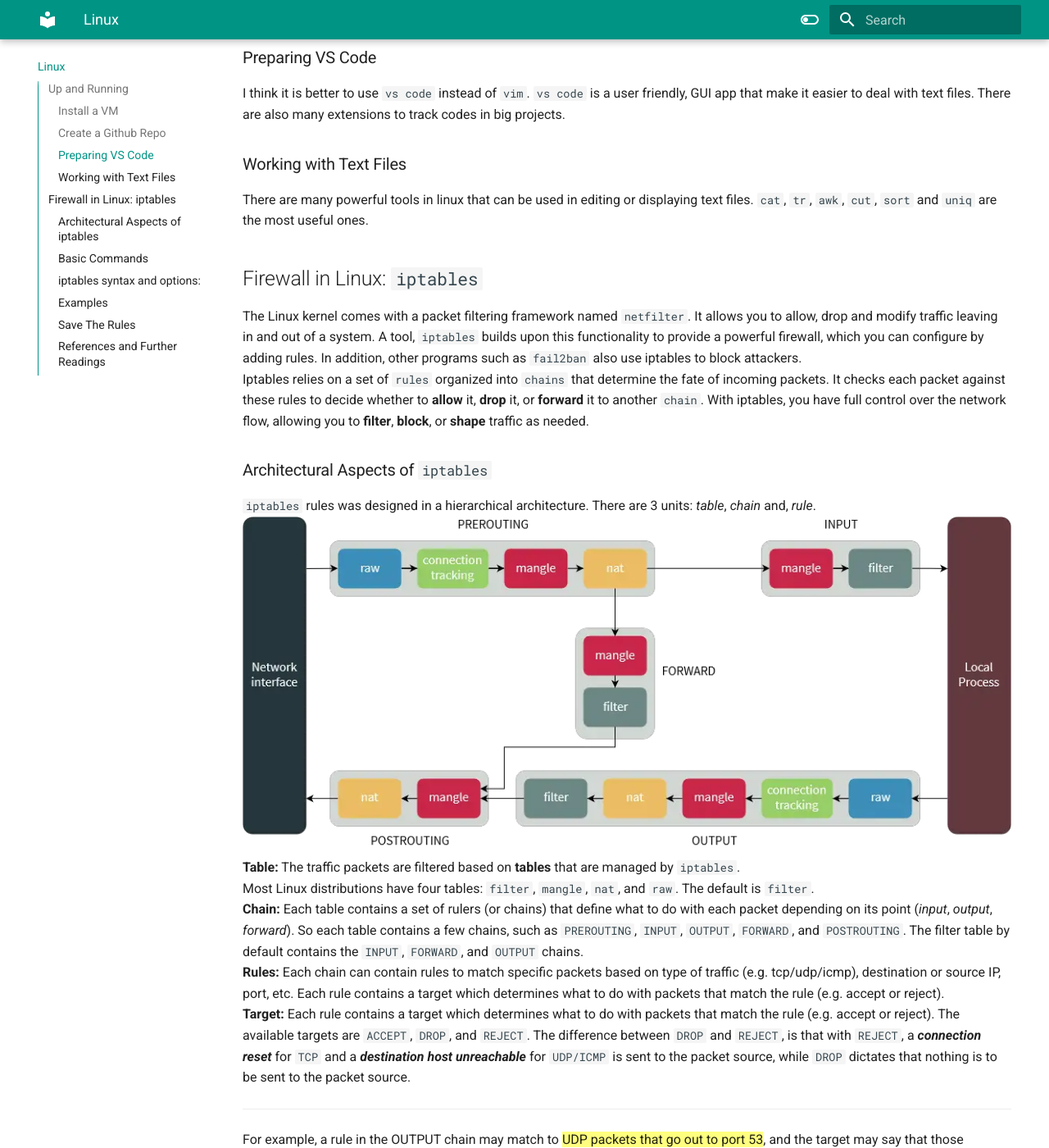
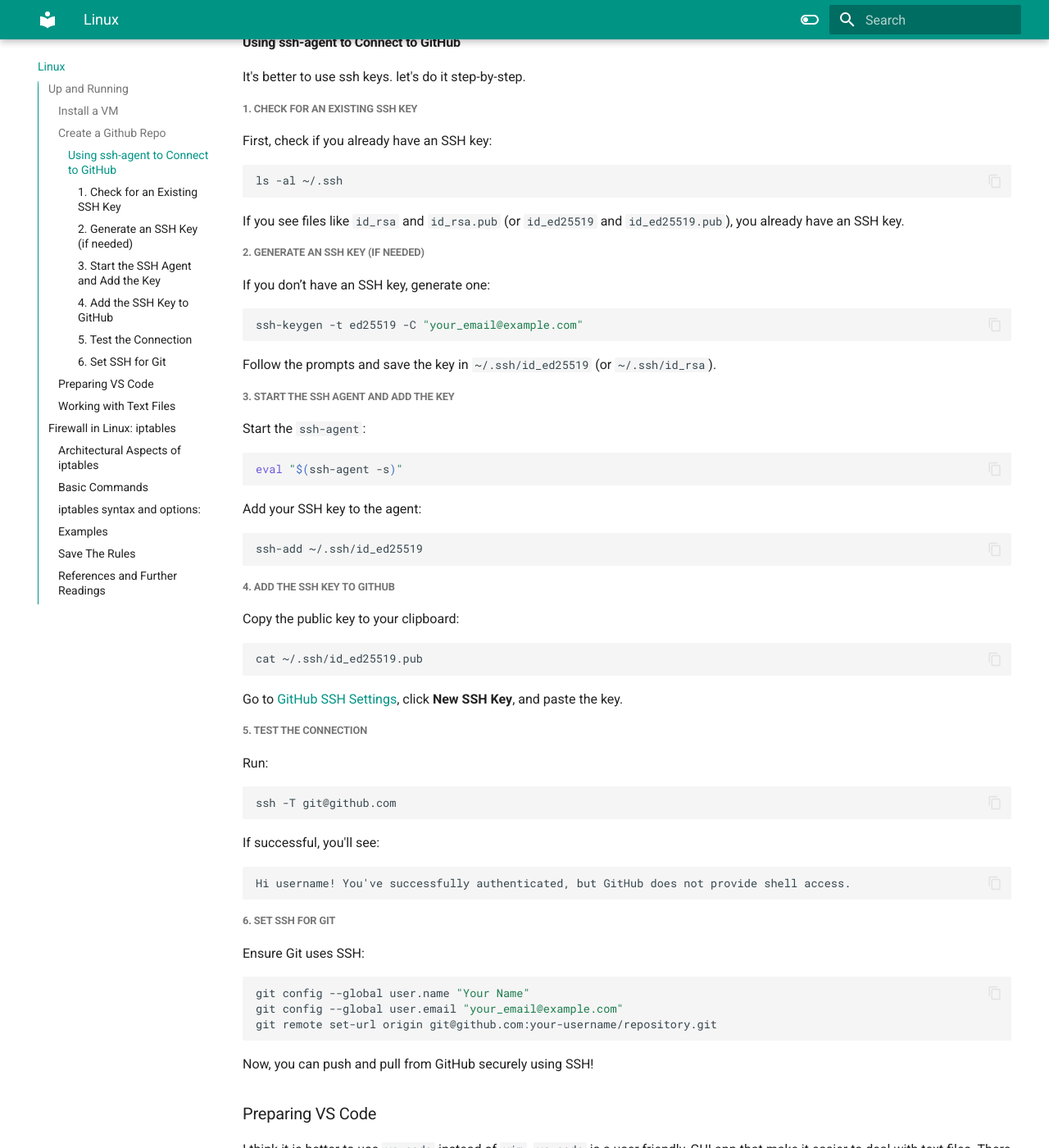
Before and after one commit to Ali78k/NetDev-Logs, an MkDocs documentation site: the page built from docs/Linux.md, in a window 1280 px wide and 1400 px high, scrolled down 496 px. Shown: the whole window at 82% size. Built offline with MkDocs 1.6.1 and Material for MkDocs 9.7.7, drawn with Linux system fonts in a browser that asks for light colours.

Commit message:
Add ssh-agent guidance in linux

````diff
--- a/docs/Linux.md
+++ b/docs/Linux.md
@@ -6,6 +6,72 @@
 Using VBOX to install a Virtual Machine (VM) and SSHing to it is the first step.
 ### Create a Github Repo
 Git as a Version Control System (VCS) is an important tool that should be utilized.
+
+#### Using ssh-agent to Connect to GitHub
+It's better to use ssh keys. let's do it step-by-step.
+##### 1. Check for an Existing SSH Key
+First, check if you already have an SSH key:
+
+```sh
+ls -al ~/.ssh
+```
+
+If you see files like `id_rsa` and `id_rsa.pub` (or `id_ed25519` and `id_ed25519.pub`), you already have an SSH key.
+
+##### 2. Generate an SSH Key (if needed)
+If you don’t have an SSH key, generate one:
+
+```sh
+ssh-keygen -t ed25519 -C "your_email@example.com"
+```
+
+Follow the prompts and save the key in `~/.ssh/id_ed25519` (or `~/.ssh/id_rsa`).
+
+##### 3. Start the SSH Agent and Add the Key
+Start the `ssh-agent`:
+
+```sh
+eval "$(ssh-agent -s)"
+```
+
+Add your SSH key to the agent:
+
+```sh
+ssh-add ~/.ssh/id_ed25519
+```
+
+##### 4. Add the SSH Key to GitHub
+Copy the public key to your clipboard:
+
+```sh
+cat ~/.ssh/id_ed25519.pub
+```
+
+Go to [GitHub SSH Settings](https://github.com/settings/keys), click **New SSH Key**, and paste the key.
+
+##### 5. Test the Connection
+Run:
+
+```sh
+ssh -T git@github.com
+```
+
+If successful, you'll see:
+
+```sh
+Hi username! You've successfully authenticated, but GitHub does not provide shell access.
+```
+
+##### 6. Set SSH for Git
+Ensure Git uses SSH:
+
+```sh
+git config --global user.name "Your Name"
+git config --global user.email "your_email@example.com"
+git remote set-url origin git@github.com:your-username/repository.git
+```
+
+Now, you can push and pull from GitHub securely using SSH!
 ### Preparing VS Code
 I think it is better to use `vs code` instead of `vim`. `vs code` is a user friendly, GUI app that make it easier to deal with text files. There are also many extensions to track codes in big projects.
 ### Working with Text Files
````
